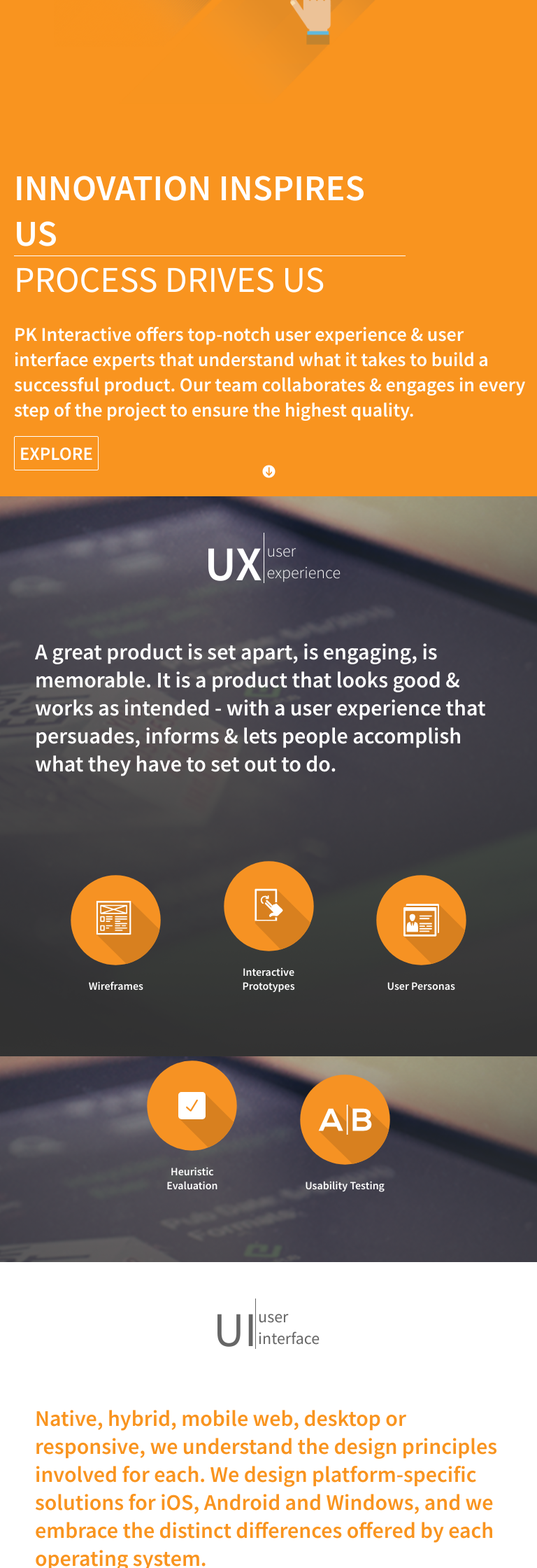
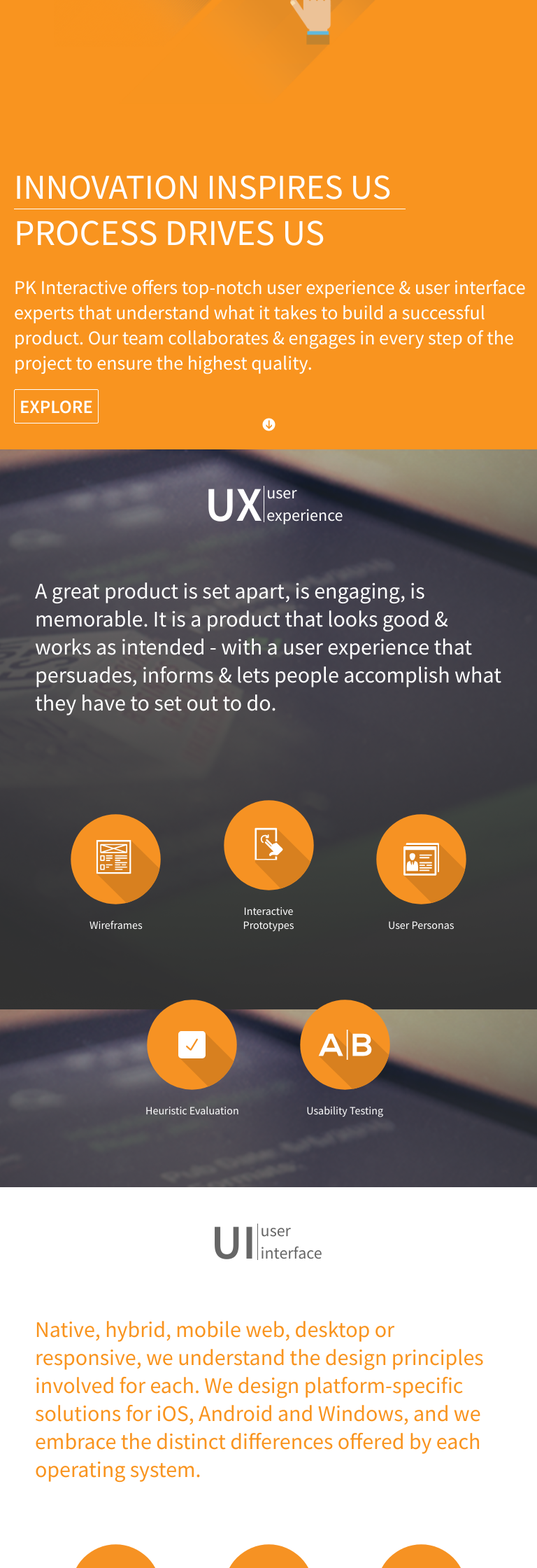
Before and after one commit to Lefty-San/peanutbutter-surprise, a PHP site: page / in a window 768 px wide. Shown: the part 518-2758 px from the top of the page at 70% size. Run offline with PHP 8.4, Linux system fonts and the light colour scheme.

Commit message:
Re-styled tablet landscape (added orientation portrait to tablet portrait). Updated to new images for ipad. Fixed borders for headers on pages 2 and 3.

```diff
--- a/css/style.css
+++ b/css/style.css
@@ -3,6 +3,9 @@
 * {
   font-family: 'Source Sans Pro', sans-serif;
   font-weight: 600; }
+
+p {
+  font-weight: 400; }
 
 .open {
   transform: matrix3d(1, 0, 0, 0, 0, 1, 0, 0, 0, 0, 1, 0, 0, 0, 0, 1);
@@ -117,20 +121,26 @@ nav {
   width: 100%; }
   #page1 h1 {
     font-size: 25px;
-    /*font-family: "HelveticaNeueBoldCondensed", "HelveticaNeue-Bold-Condensed", "Helvetica Neue Bold Condensed", "HelveticaNeueBold", "HelveticaNeue-Bold", "Helvetica Neue Bold", "HelveticaNeue", "Helvetica Neue", 'TeXGyreHerosCnBold', "Helvetica", "Tahoma", "Geneva", "Arial Narrow", "Arial", sans-serif; font-weight:600; font-stretch:condensed;*/
     color: #ffffff;
     border-bottom: 1px solid #ffffff;
     margin-left: 16px;
     width: 330px;
     margin-bottom: 0px;
-    font-weight: 600; }
+    font-weight: 400; }
   #page1 h2 {
     font-size: 25px;
-    /*font-family: "HelveticaNeueBoldCondensed", "HelveticaNeue-Bold-Condensed", "Helvetica Neue Bold Condensed", "HelveticaNeueBold", "HelveticaNeue-Bold", "Helvetica Neue Bold", "HelveticaNeue", "Helvetica Neue", 'TeXGyreHerosCnBold', "Helvetica", "Tahoma", "Geneva", "Arial Narrow", "Arial", sans-serif; font-weight:600; font-stretch:condensed;*/
     color: #ffffff;
     margin-left: 16px;
     margin-top: 0px;
     font-weight: 400; }
+  #page1 article a {
+    font-size: 20pt;
+    border: solid;
+    border-color: #ffffff;
+    border-radius: 2px;
+    border-width: 1px;
+    padding: 7px;
+    color: #ffffff; }
   #page1 .dwnArrow {
     display: block;
     width: 19px;
@@ -153,33 +163,32 @@ nav {
   padding-bottom: 20px; }
 
 #page2 h1 {
-  display: block-inline;
-  /*font-family: "HelveticaNeueCondensed", "HelveticaNeue-Condensed", "Helvetica Neue Condensed", "HelveticaNeueRomanCondensed", "HelveticaNeue-Roman-Condensed", "Helvetica Neue Roman Condensed", "HelveticaNeue", "Helvetica Neue", "HelveticaNeueRoman", "HelveticaNeue-Roman", "Helvetica Neue Roman", 'TeXGyreHerosCnRegular', "Helvetica", "Tahoma", "Geneva", "Arial Narrow", "Arial", sans-serif; font-weight:400; font-stretch:condensed;*/
+  display: inline-block;
   font-size: 47px;
   color: #ffffff;
   margin-left: 6px;
-  width: 75px;
-  height: 57px;
+  width: 50px;
+  height: 40px;
+  line-height: 35px;
   margin-top: 0px;
+  padding-right: 10px;
   padding-top: 0;
-  display: inline-block;
   border-right: 1px solid;
   font-stretch: condensed;
   font-weight: 600; }
 #page2 h2 {
-  /*font-family: "HelveticaNeueCondensed", "HelveticaNeue-Condensed", "Helvetica Neue Condensed", "HelveticaNeueRomanCondensed", "HelveticaNeue-Roman-Condensed", "Helvetica Neue Roman Condensed", "HelveticaNeue", "Helvetica Neue", "HelveticaNeueRoman", "HelveticaNeue-Roman", "Helvetica Neue Roman", 'TeXGyreHerosCnRegular', "Helvetica", "Tahoma", "Geneva", "Arial Narrow", "Arial", sans-serif; font-weight:400; font-stretch:condensed;*/
   font-weight: bold;
   font-size: 24px;
   color: #ffffff;
   text-align: left;
   padding: 0;
-  margin-top: 0px;
+  margin-top: -5px;
   width: 100px;
   height: 50px;
   display: inline-block;
+  line-height: 24px;
   text-align: left;
-  font-stretch: condensed;
-  font-weight: 300;
+  font-weight: 400;
   vertical-align: top; }
 #page2 p {
   color: #ffffff;
@@ -194,19 +203,19 @@ nav {
   #page3 header {
     width: 100%; }
   #page3 h1 {
-    display: block-inline;
+    display: inline-block;
     /*font-family: "HelveticaNeueCondensed", "HelveticaNeue-Condensed", "Helvetica Neue Condensed", "HelveticaNeueRomanCondensed", "HelveticaNeue-Roman-Condensed", "Helvetica Neue Roman Condensed", "HelveticaNeue", "Helvetica Neue", "HelveticaNeueRoman", "HelveticaNeue-Roman", "Helvetica Neue Roman", 'TeXGyreHerosCnRegular', "Helvetica", "Tahoma", "Geneva", "Arial Narrow", "Arial", sans-serif; font-weight:400; font-stretch:condensed;*/
     font-size: 47px;
     color: #666666;
     margin-left: 6px;
     width: 50px;
-    height: 57px;
+    height: 40px;
+    line-height: 35px;
     margin-top: 0px;
     padding-top: 0;
-    display: inline-block;
     border-right: 1px solid;
     font-stretch: condensed;
-    font-weight: 400; }
+    font-weight: 600; }
   #page3 h2 {
     /*font-family: "HelveticaNeueCondensed", "HelveticaNeue-Condensed", "Helvetica Neue Condensed", "HelveticaNeueRomanCondensed", "HelveticaNeue-Roman-Condensed", "Helvetica Neue Roman Condensed", "HelveticaNeue", "Helvetica Neue", "HelveticaNeueRoman", "HelveticaNeue-Roman", "Helvetica Neue Roman", 'TeXGyreHerosCnRegular', "Helvetica", "Tahoma", "Geneva", "Arial Narrow", "Arial", sans-serif; font-weight:400; font-stretch:condensed;*/
     font-weight: bold;
@@ -214,12 +223,12 @@ nav {
     color: #666666;
     text-align: left;
     padding: 0;
-    margin-top: 0px;
+    margin-top: -5px;
     width: 100px;
     height: 50px;
     display: inline-block;
+    line-height: 24px;
     text-align: left;
-    font-stretch: condensed;
     font-weight: 400;
     vertical-align: top; }
   #page3 p {
@@ -572,7 +582,7 @@ div[state=bigAF] {
   #page1 header {
     margin-left: 20px; }
   #page1 h1 {
-    font-size: 52px;
+    font-size: 50px;
     width: 560px;
     margin: 0; }
   #page1 h2 {
@@ -611,10 +619,14 @@ div[state=bigAF] {
     margin-top: 32px; }
     #page2 header h1, #page3 header h1 {
       font-size: 52pt;
-      padding-right: 10px;
-      padding-bottom: 15px; }
+      padding-right: 2px;
+      line-height: 52px;
+      height: 52px;
+      width: auto; }
     #page2 header h2, #page3 header h2 {
-      margin-top: 10px; }
+      margin-top: -6px;
+      line-height: 32px;
+      font-weight: 400; }
   #page2 .article1, #page2 .article2, #page3 .article1, #page3 .article2 {
     margin-top: -120px;
     width: 100%; }
--- a/css/style.scss
+++ b/css/style.scss
@@ -27,6 +27,10 @@ $orange: #f9941f;
 *{
   font-family: 'Source Sans Pro', sans-serif;
   font-weight: 600;
+}
+
+p {
+  font-weight: 400;
 }
 
 .open {
@@ -167,21 +172,30 @@ nav {
 	width: 100%;
    h1{
   	font-size: 25px;
-  	@include helvetica-neue-bold-condensed();
   	color: $white;
   	border-bottom: 1px solid $white;
   	margin-left: 16px;
   	width: 330px;
   	margin-bottom: 0px;
-    font-weight: 600;
+    font-weight: 400;
     }
   h2{
   	font-size: 25px;
-  	@include helvetica-neue-bold-condensed();
   	color: $white;
   	margin-left: 16px;
   	margin-top:0px;
     font-weight:400;
+  }
+  article{
+    a{
+      font-size: 20pt;
+      border: solid;
+      border-color: $white;
+      border-radius: 2px;
+      border-width: 1px;
+      padding: 7px;
+      color: $white;
+    }
   }
   .dwnArrow{
   	display: block;
@@ -204,35 +218,34 @@ nav {
 }
 #page2{
   h1 {
-  	display: block-inline;
-  	@include helvetica-neue-regular-condensed();
+    display: inline-block;
     font-size: 47px;
-  	color: $white;
+    color: $white;
     margin-left: 6px;
-    width: 75px;
-    height: 57px;
+    width: 50px;
+    height: 40px;
+    line-height: 35px;
     margin-top: 0px;
+    padding-right: 10px;
     padding-top:0;
-    display: inline-block;
     border-right: 1px solid;
     font-stretch: condensed;
     font-weight:600;
   }
 
   h2 {
-    @include helvetica-neue-regular-condensed();
     font-weight: bold;
     font-size: 24px;
-  	color: $white;
-  	text-align: left;
-  	padding: 0;
-    margin-top: 0px;
+    color: $white;
+    text-align: left;
+    padding: 0;
+    margin-top: -5px;
     width: 100px;
     height: 50px;
     display: inline-block;
+    line-height: 24px;
     text-align: left;
-    font-stretch: condensed;
-    font-weight:300;
+    font-weight:400;
     vertical-align:top;
    }
    p {
@@ -253,19 +266,19 @@ nav {
   }
 
   h1 {
-  	display: block-inline;
+  	display: inline-block;
   	@include helvetica-neue-regular-condensed();
     font-size: 47px;
   	color: #666666;
     margin-left: 6px;
     width: 50px;
-    height: 57px;
+    height: 40px;
+    line-height: 35px;
     margin-top: 0px;
     padding-top:0;
-    display: inline-block;
     border-right: 1px solid;
     font-stretch: condensed;
-    font-weight:400;
+    font-weight:600;
   }
 
   h2 {
@@ -275,12 +288,12 @@ nav {
   	color: #666666;
   	text-align: left;
   	padding: 0;
-    margin-top: 0px;
+    margin-top: -5px;
     width: 100px;
     height: 50px;
     display: inline-block;
+    line-height: 24px;
     text-align: left;
-    font-stretch: condensed;
     font-weight:400;
     vertical-align:top;
    }
@@ -707,7 +721,8 @@ div[state=bigAF]{
 /* iPad Portrait */
 @media only screen
   and (min-device-width: 768px)
-  and (max-device-width: 1024px) {
+  and (max-device-width: 1024px)
+  and (orientation: portrait) {
     nav{
       height: 108px;
       .logo{
@@ -733,7 +748,7 @@ div[state=bigAF]{
         margin-left: 20px;
       }
       h1{
-        font-size: 52px;
+        font-size: 50px;
         width: 560px;
         margin: 0;
       }
@@ -752,11 +767,9 @@ div[state=bigAF]{
         margin-left: 20px;
         p{
           font-size:21pt;
-          @include helvetica-neue-light();
         }
         a{
           font-size: 20pt;
-          @include helvetica-neue-bold();
           border: solid;
           border-color: $white;
           border-radius: 2px;
@@ -781,11 +794,15 @@ div[state=bigAF]{
         margin-top: 32px;
         h1{
           font-size: 52pt;
-          padding-right: 10px;
-          padding-bottom: 15px;
+          padding-right: 2px;
+          line-height: 52px;
+          height: 52px;
+          width: auto;
         }
         h2{
-          margin-top: 10px;
+          margin-top: -6px;
+          line-height: 32px;
+          font-weight: 400;
         }
       }
       .article1, .article2{
```
Also changed, not shown: other parts of css/style.css (+78 -20 lines), other parts of css/style.scss (+84 -10 lines), js/script.js (+0 -42 lines), img/iPad/LP_Graphic_Landscape@2x.png, img/iPad/LP_Graphic_Portrait@2x.png. Lines whose indentation alone changed are shown as unchanged.
